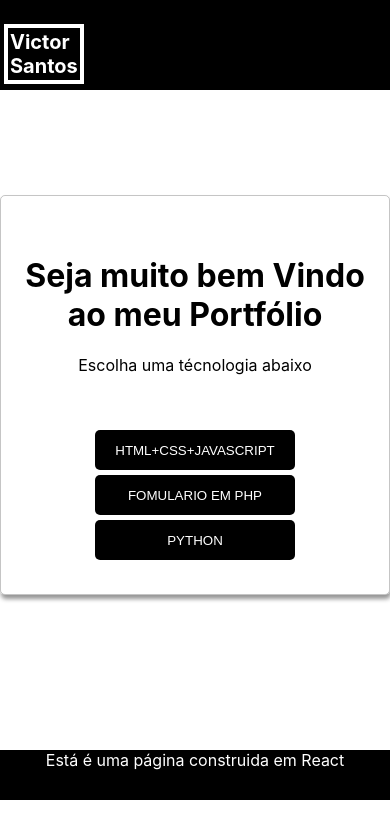
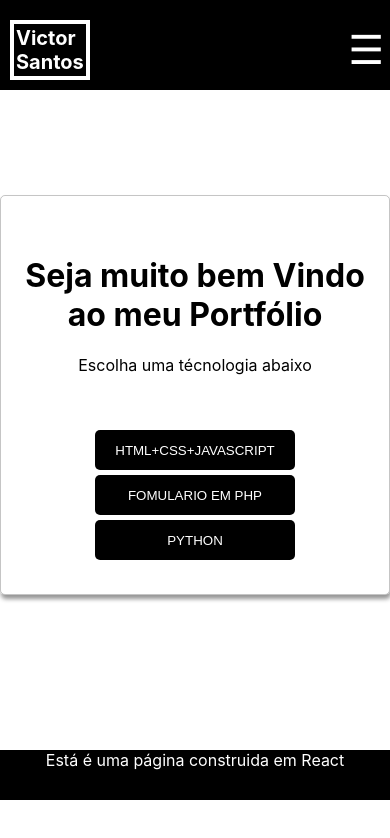
Before and after one commit to victorwsantos/react-page, a React (Create React App) app: page / in a window 390 px wide. Shown: the top 838 px of the page. Built offline with nearby package versions, Linux system fonts and the light colour scheme.

Commit message:
NavButton pronto

```diff
--- a/src/App.css
+++ b/src/App.css
@@ -25,6 +25,13 @@ body{
   padding: 4px;
   align-items: center;
 
+}
+.navbutton{
+  background-color: transparent;
+  font-size: 40px;
+  color: white;
+  border: none;
+  display: none;
 }
 .componentes-topo p{
   border: 4px solid white;
@@ -116,11 +123,53 @@ transition: 0.6s;
     width: 100%;
     margin: none;
   }
+  .navbutton{
+    display: block;
+  }
   .topo{
     width: 100%;
   }
-  .componentes-topo nav{
-    display: none;
+  .componentes-topo {
+    padding: 0px;
+  }
+  .componentes-topo p{
+    margin-left: 10px;
+
+  }
+  #navega{
+    display: block;
+    position: absolute;
+    top: 80px;
+    width: 100%;
+    visibility: hidden;
+    overflow-y: hidden;
+    background-color: black;
+    transition: 0.6s;
+    height: 0px;
+  }
+  #navega.active{
+    visibility: visible;
+    height: 200px;
+    border-radius: 5px;
+  }
+
+  .componentes-topo nav ul li{
+    display: block;
+    text-align: center;
+    border-bottom: solid 2px rgba(255, 255, 255, 0.5);
+    color: white;
+    padding-top: 10px;
+    border-radius: 0px;
+
+  }
+
+  .componentes-topo nav ul{
+    padding-left: 0px;
+
+  }
+  .componentes-topo ul li .Home, .componentes-topo ul li .sobre,.componentes-topo ul li .objetivos, .componentes-topo ul li .Contatos {
+    color: rgb(255, 255, 255);
+
 
   }
 }
--- a/src/componentes/Header/index.js
+++ b/src/componentes/Header/index.js
@@ -1,18 +1,25 @@
 import React from 'react';
 import { Link } from 'react-router-dom';
 export default function Header(){
+    const btn = document.getElementById('btn-mb')
+    function toggleMenu(){
+        const nav = document.getElementById('navega');
+        nav.classList.toggle('active');
+
+    }
     return(
         <div className='topo'>
             <div className='componentes-topo'>
                 <p className='logo'>Victor Santos</p>
-                <nav>
-                    <ul>
+                <nav id='navega'>
+                    <ul id='menu'>
                         <li><Link className="Home" to='/'>Home</Link></li>
                         <li><Link className="objetivos" to='/Objetivos'>Objetivos</Link></li>
                         <li><Link className="sobre" to='/Sobre'>Sobre</Link></li>
                         <li><Link className="Contatos" to='/Contatos'>Contatos</Link></li>
                     </ul>
                 </nav>
+                <button id='btn-mb' className="navbutton" onClick={toggleMenu}>&#9776;</button>
             </div>
        </div>)
 }
```
